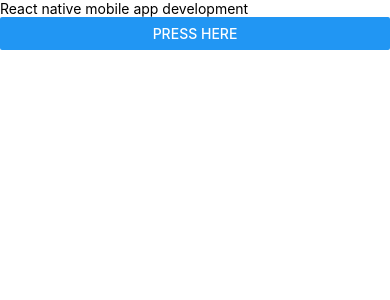
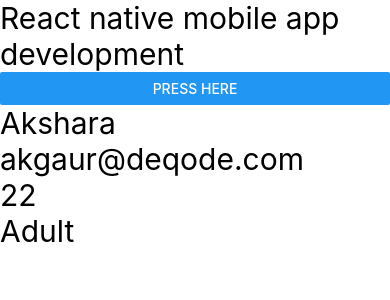
Before and after one commit to AksharaGaur/AwesomeProject, a React Native app: screen / in a window 390 px wide. Shown: the top 300 px of the page. Built offline with nearby package versions, Linux system fonts and the light colour scheme.

Commit message:
add info

```diff
--- a/App.tsx
+++ b/App.tsx
@@ -1,16 +1,21 @@
-import { StyleSheet, Text, View, Button } from 'react-native'
-import React from 'react'
+import { Text, View, Button } from 'react-native';
+import React from 'react';
 
+const name="Akshara";
+var email="akgaur@deqode.com"
+let age = 22;
 const App = () => {
   return (
-    <View >
+    <View>
 
-      <Text>React native mobile app development</Text>
+      <Text style={{fontSize:30}}>React native mobile app development</Text>
       <Button title="Press Here"/>
+      <Text style={{fontSize:30}}>{name}</Text>
+      <Text style={{fontSize:30}}>{email}</Text>
+      <Text style={{fontSize:30}}>{age}</Text>
+      <Text style={{fontSize:30}}>{age>18?"Adult":"Not adult"}</Text>
     </View>
   )
 }
 
-export default App
-
-const styles = StyleSheet.create({})
+export default App;
```
